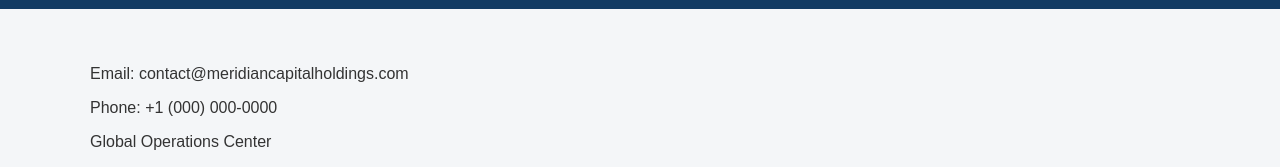
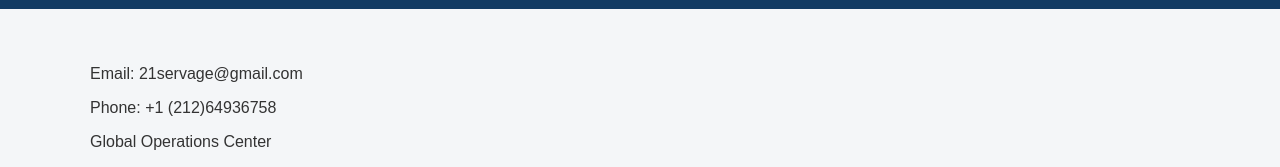
Before and after one commit to icee-collab/logistics, a plain HTML site: page contact.html in a window 1280 px wide. Shown: the part 153-320 px from the top of the page. Drawn offline with Linux system fonts and the light colour scheme.

Commit message:
Update contact.html

```diff
--- a/contact.html
+++ b/contact.html
@@ -21,8 +21,8 @@
 </nav>
 
 <div class="container">
-  <p>Email: contact@meridiancapitalholdings.com</p>
-  <p>Phone: +1 (000) 000-0000</p>
+  <p>Email: 21servage@gmail.com</p>
+  <p>Phone: +1 (212)64936758 </p>
 
   <p class="en">Global Operations Center</p>
   <p class="cn hidden">全球运营中心</p>
```
